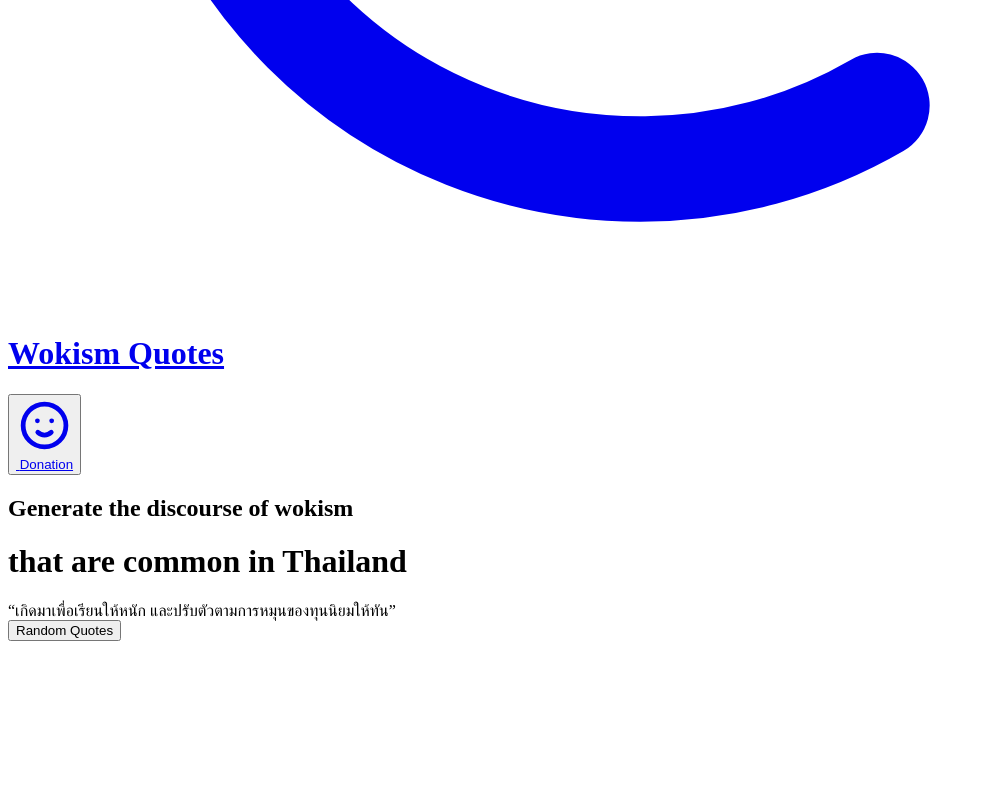
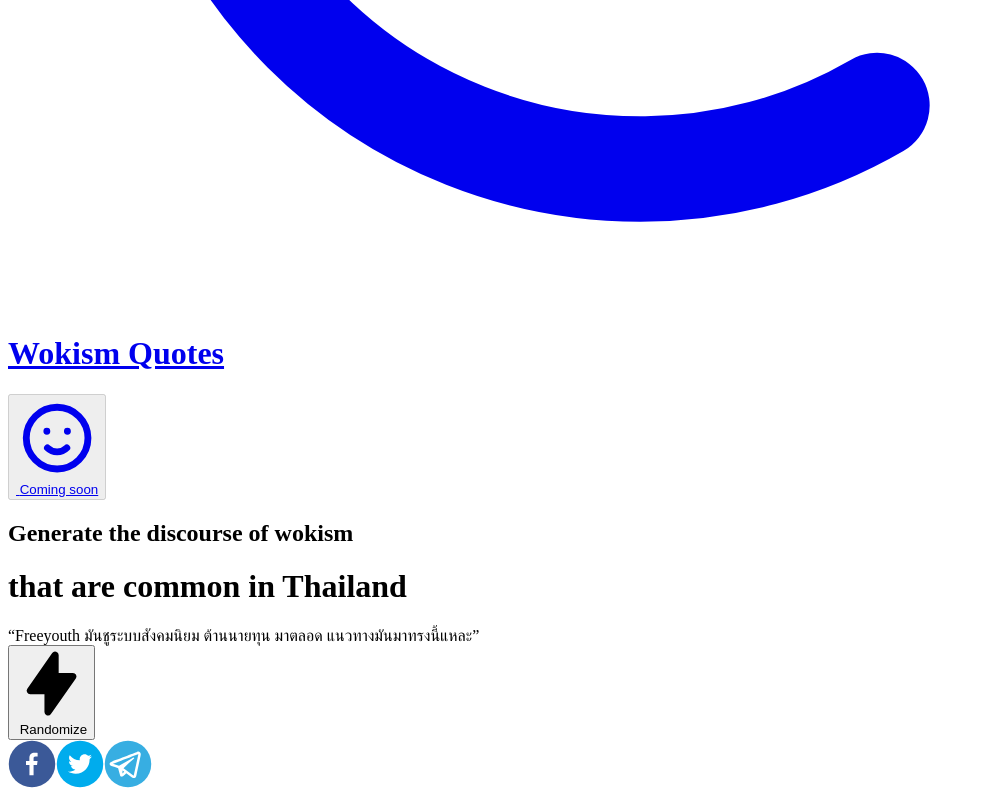
Before and after one commit to yothgewalt/wokism-quotes, a Next.js app: page / in a window 1280 px wide. Shown: the part 958-1758 px from the top of the page, without its empty margins (0-985 px from the left). Before the commit the page ends 1607 px from the top, so only its background shows below. Built offline with nearby package versions, Linux system fonts and the light colour scheme; no server answers.

Commit message:
[Wokism] Patch v1.0 is successfully.

```diff
--- a/components/@essentials/exports/Random.jsx
+++ b/components/@essentials/exports/Random.jsx
@@ -1,57 +1,64 @@
 import { Fragment, useState } from "react"
-import { useEffect } from "react/cjs/react.production.min"
+import { LightningBoltIcon, ClipboardCopyIcon } from "@heroicons/react/solid"
+import { FacebookIcon, FacebookShareButton, TelegramIcon, TelegramShareButton, TwitterIcon, TwitterShareButton } from "react-share"
+import { Quotes } from "./data/Quotes"
 
-const quotes = [
-    "ถ้าการเมืองดี เราจะมีรัฐสวัสดิการ มีความมั่นคง กินดีอยู่ดีในชีวิต และ อยู่สุขสบายชั่วลูกชั่วหลาน",
-    "ไม่ได้อยากเห็นการพัฒนา อยากเห็นเม็ดเงิน โลกทุนนิยมขับเคลื่อนด้วยเงิน อ่า แบบนี้เหรอคะที่พี่ต้องการ?",
-    "ความเท่าเทียมเป็นสิทธิ",
-    "ทรานส์เป็นผู้หญิง",
-    "หยุดทำร้ายประชาชน",
-    "ทุกคนควรจะได้รับรัฐสวัสดิการพื้นฐาน",
-    "ชาติ ศาสนา ประชาชน",
-    "หยุดคุกคามประชาชน",
-    "อยากอยู่ในโลกที่ไม่มีทุนนิยม",
-    "รุ่นเก่า หัวโบราณมีความคิดทุนนิยม ใช่บ้านเราเป็นสลิ่ม ตาไม่ยอมสว่าง ไม่เข้าใจปัญหาฟังแต่อีสนธิอยู่ได้",
-    "ทุนนิยมเฮ็งซวย",
-    "ก็ใช่ดิ ทุนนิยมมันเฮงซวย",
-    "สมแล้วที่แม่งเป็นสังคมทุนนิยม",
-    "เกลียดคนรวยว่ะ แค่มีเงินมากกว่าก็มีทางเลือกมากกว่าแล้ว ทุนนิยมเฮงซวย",
-    "ถ้าเราล้มทุนนิยมได้ เราคงได้เห็นคนทำตามความฝันตัวเองกันมากขึ้น",
-    "ทุนนิยมมันเหี้ย",
-    "ลัทธิทุนนิยมอีกละ",
-    "ตัวอย่างของธุรกิจในประเทศเผด็จการทุนนิยม",
-    "ทุนนิยมมันเหี้ยจริงๆ แต่กูเอายิ้มไปแลกไก่ทอดไม่ได้อ่ะ",
-    "เกลียดระบบทุนนิยมในไทย งานหนักเงินเท่าหมอย ของก็แพง สุขภาพจิตก็แย่",
-    "เกิดมาเพื่อเรียนให้หนัก และปรับตัวตามการหมุนของทุนนิยมให้ทัน",
-]
+const baseURL = process.env.NEXT_PUBLIC_BASE_URL
 
 function classNames(...classes) {
     return classes.filter(Boolean).join(" ")
 }
 
 export default function Random() {
-    const [quote, setQuote] = useState(quotes[Math.floor(Math.random() * (quotes.length))])
+    const [quote, setQuote] = useState(Quotes[Math.floor(Math.random() * (Quotes.length))])
     const randomQuotes = () => {
-        setQuote([quotes[Math.floor(Math.random() * (quotes.length))]])
+        setQuote([Quotes[Math.floor(Math.random() * (Quotes.length))]])
     }
     return (
         <Fragment>
-            <div className="mt-14 h-20 rounded-xl w-full max-w-6xl lg:h-24 bg-gray-200">
+            <div className="mt-16 h-16 rounded-3xl w-full max-w-5xl lg:h-20 border-2 border-gray-200 bg-gray-100">
                 <div className="flex justify-center items-center h-full">
-                    <span className="font-sarabun font-medium text-center text-sm lg:text-2xl">
+                    <span className="font-sarabun font-medium text-center text-sm lg:text-xl text-gray-700">
                     &#8220;{quote}&#8221;
                     </span>
                 </div>
             </div>
-            <div className="mt-16 flex flex-row justify-between items-center">
+            <div className="mt-20 flex flex-row justify-between items-center">
                 <button
                     className={classNames(
-                        "px-4 py-2 rounded-xl font-medium text-white bg-purple-600 hover:bg-purple-500",
+                        "m-2 px-4 py-3 rounded-xl font-medium text-white bg-purple-600 hover:bg-purple-500",
+                        "focus:outline-none focus:ring-0 inline-flex items-center",
                         "transition duration-150 ease-in-out"
                     )}
                     onClick={randomQuotes}
-                >Random Quotes
+                >
+                    <LightningBoltIcon className="w-4" />&nbsp;Randomize
                 </button>
+            </div>
+            <div className="mt-6 flex flex-row justify-between items-center">
+                <FacebookShareButton
+                    className="m-2"
+                    url={baseURL}
+                    quote={quote}
+                    hashtag="#ThisIsMyWorkismDiscourse"
+                >
+                    <FacebookIcon size={48} round={true} />
+                </FacebookShareButton>
+                <TwitterShareButton
+                    className="m-2"
+                    url={baseURL}
+                    title={quote}
+                    via="Generate the discourse of wokism that are common in Thailand"
+                >
+                    <TwitterIcon size={48} round={true} />
+                </TwitterShareButton>
+                <TelegramShareButton
+                    className="m-2"
+                    url={baseURL}
+                    title={quote}
+                >
+                    <TelegramIcon size={48} round={true} />
+                </TelegramShareButton>
             </div>
         </Fragment>
     )
--- /dev/null
+++ b/components/@essentials/exports/data/Quotes.js
@@ -0,0 +1,33 @@
+export const Quotes = [
+    "ถ้าการเมืองดี เราจะมีรัฐสวัสดิการ มีความมั่นคง กินดีอยู่ดีในชีวิต และ อยู่สุขสบายชั่วลูกชั่วหลาน",
+    "ไม่ได้อยากเห็นการพัฒนา อยากเห็นเม็ดเงิน โลกทุนนิยมขับเคลื่อนด้วยเงิน อ่า แบบนี้เหรอคะที่พี่ต้องการ?",
+    "ความเท่าเทียมเป็นสิทธิ",
+    "ทรานส์เป็นผู้หญิง",
+    "หยุดทำร้ายประชาชน",
+    "ทุกคนควรจะได้รับรัฐสวัสดิการพื้นฐาน",
+    "ชาติ ศาสนา ประชาชน",
+    "หยุดคุกคามประชาชน",
+    "อยากอยู่ในโลกที่ไม่มีทุนนิยม",
+    "รุ่นเก่า หัวโบราณมีความคิดทุนนิยม ใช่บ้านเราเป็นสลิ่ม ตาไม่ยอมสว่าง ไม่เข้าใจปัญหาฟังแต่อีสนธิอยู่ได้",
+    "ทุนนิยมเฮ็งซวย",
+    "ก็ใช่ดิ ทุนนิยมมันเฮงซวย",
+    "สมแล้วที่แม่งเป็นสังคมทุนนิยม",
+    "เกลียดคนรวยว่ะ แค่มีเงินมากกว่าก็มีทางเลือกมากกว่าแล้ว ทุนนิยมเฮงซวย",
+    "ถ้าเราล้มทุนนิยมได้ เราคงได้เห็นคนทำตามความฝันตัวเองกันมากขึ้น",
+    "ทุนนิยมมันเหี้ย",
+    "ลัทธิทุนนิยมอีกละ",
+    "ตัวอย่างของธุรกิจในประเทศเผด็จการทุนนิยม",
+    "ทุนนิยมมันเหี้ยจริงๆ แต่กูเอายิ้มไปแลกไก่ทอดไม่ได้อ่ะ",
+    "เกลียดระบบทุนนิยมในไทย งานหนักเงินเท่าหมอย ของก็แพง สุขภาพจิตก็แย่",
+    "เกิดมาเพื่อเรียนให้หนัก และปรับตัวตามการหมุนของทุนนิยมให้ทัน",
+    "นี่ไง Patriarchy ถึงเป็นปัญหา ไม่ว่าจะกับเพศอะไรก็ตาม ถ้าทุกเพศเท่ากันมันก็จบอะ",
+    "ความเป็น Patriarchy มันฝังลึก",
+    "อยากเป็นสังคมนิยมค่ะ",
+    "ฝั่งตรงข้ามของทุนนิยม คือสังคมนิยมนะ",
+    "อยากให้สหภาพแรงงานไทยแข็งแรง กูต้องการสังคมนิยมประชาธิปไตย",
+    "คือสังคมนิยมกับคอมมิวนิสต์มันไม่เหมือนกันนะ แยกกันให้ออก",
+    "รัฐสวัสดิการคือส่วนผสมที่กลมกล่อมของประชาธิปไตยกับสังคมนิยม",
+    "กูงงเศรษฐกิจแบบสังคมประชาธิปไตยกับสังคมนิยมคอมมิวนิสต์ ต่างกันไงวะ",
+    "อาจารย์เลิกพูดเรื่องสังคมนิยมแบบผิดๆ เหอะ",
+    "Freeyouth มันชูระบบสังคมนิยม ต้านนายทุน มาตลอด แนวทางมันมาทรงนี้แหละ"
+]
--- a/components/@global/Footer.jsx
+++ /dev/null
@@ -1,5 +0,0 @@
-export default function Footer() {
-    return (
-        <div></div>
-    )
-}
--- a/components/@global/Header.jsx
+++ b/components/@global/Header.jsx
@@ -24,8 +24,8 @@ export default function Header({ publisher, definition }) {
                         <button className={classNames(
                             "px-3 py-2 inline-flex rounded-xl bg-pink-500 hover:bg-pink-600",
                             "transition duration-150 ease-in-out"
-                        )}>
-                            <Link href="/donation">
+                        )} disabled>
+                            <Link href="/">
                                 <a className="inline-flex items-center font-medium text-white">
                                     <EmojiHappyIcon className="w-5" />&nbsp;{definition}
                                 </a>
--- a/package.json
+++ b/package.json
@@ -10,7 +10,8 @@
     "next": "latest",
     "prop-types": "^15.7.2",
     "react": "^17.0.2",
-    "react-dom": "^17.0.2"
+    "react-dom": "^17.0.2",
+    "react-share": "^4.4.0"
   },
   "devDependencies": {
     "autoprefixer": "^10.2.6",
--- a/pages/index.jsx
+++ b/pages/index.jsx
@@ -2,6 +2,8 @@ import Head from 'next/head'
 import { Fragment } from 'react/cjs/react.production.min'
 import Header from '../components/@global/Header'
 import Lander from '../components/@essentials/Lander'
+
+const baseURL = process.env.NEXT_PUBLIC_BASE_URL
 
 export default function Index() {
     return (
@@ -12,12 +14,19 @@ export default function Index() {
                 <meta name="viewport" content="width=device-width, initial-scale=1.0" />
                 <meta httpEquiv="x-ua-compatible" content="ie=edge" />
                 <meta name="description" content="Wokism Discourse" />
-                <meta property="og:url" content="" />
+                <meta property="og:url" content={baseURL} />
+                <meta property="og:type" content="website" />
                 <meta property="og:title" content="Wokism Quotes" />
                 <meta property="og:description" content="Generate the discourse of wokism that are common in Thailand" />
+                <meta
+                    property="og:image"
+                    content={
+                        "https://i.imgur.com/oTC4gqC.png"
+                    }
+                />
             </Head>
-            <div className="bg-white font-gt-walsheim font-normal text-base">
-                <Header publisher="Wokism Quotes" definition="Donation" />
+            <div className="bg-white h-screen font-gt-walsheim font-normal text-base">
+                <Header publisher="Wokism Quotes" definition="Coming soon" />
                 <Lander unhighlight="Generate the discourse of wokism" highlight="that are common in Thailand" />
             </div>
         </Fragment>
```
Also changed, not shown: pages/donation.jsx (deleted, +0 -7 lines), 1 other file (tests, documents, lock files or other folders).
